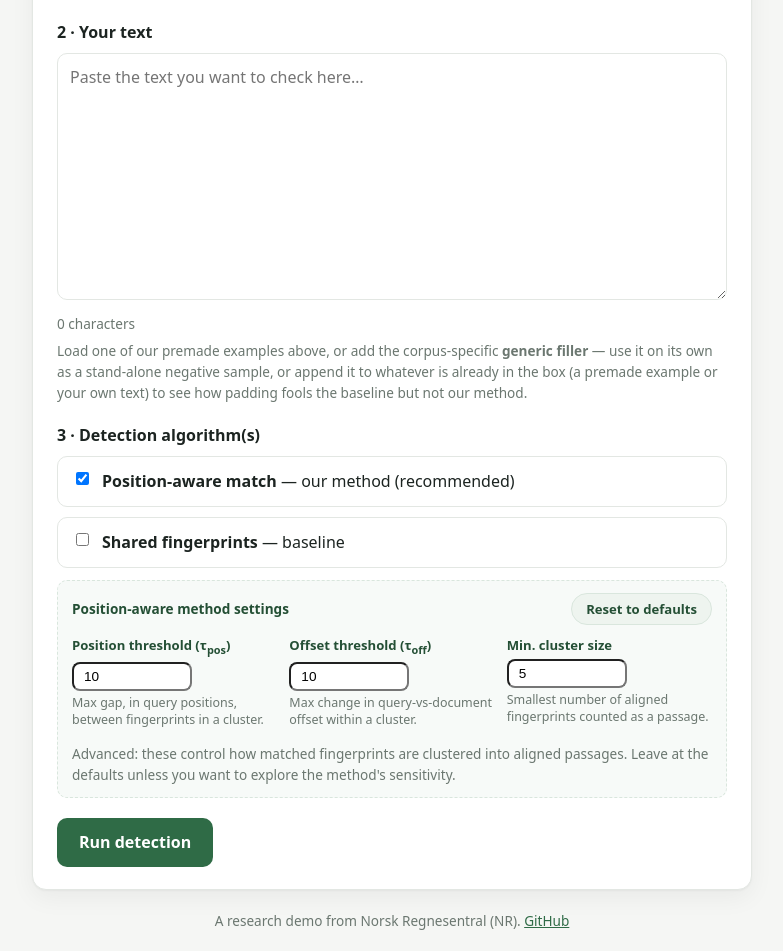
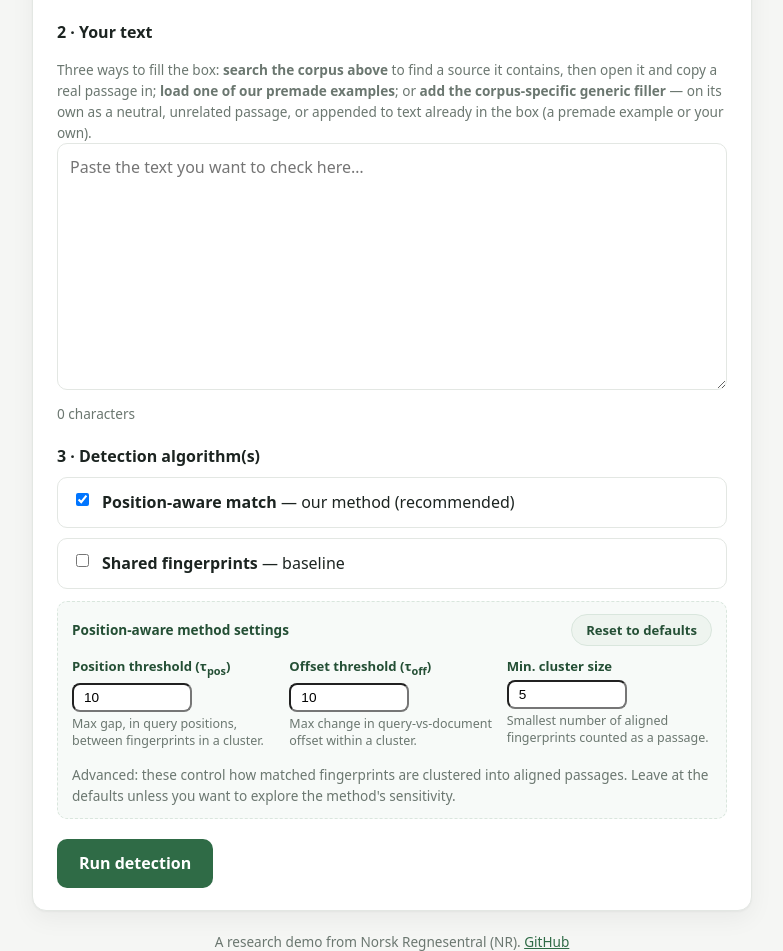
Before and after one commit to NorskRegnesentral/FindMyText, a Flask app: page / in a window 1280 px wide. Shown: the part 972-1923 px from the top of the page, without its empty margins (248-1031 px from the left). Before the commit the page ends 1902 px from the top, so only its background shows below. Run offline with Flask 3, Linux system fonts and the light colour scheme.

Commit message:
web: move text-insertion guidance above Your text field; neutral phrasing

```diff
--- a/web/corpussearch/templates/index.html
+++ b/web/corpussearch/templates/index.html
@@ -62,9 +62,6 @@
                 <p class="hint" id="corpus-desc"></p>
                 <p class="hint dataset-line" id="dataset-line"></p>
                 <div class="corpus-search hidden" id="corpus-search">
-                    <p class="hint">Search to see which sources this corpus actually
-                        contains, then open one and copy a real passage into the text
-                        box below to try it.</p>
                     <input type="search" id="corpus-search-input" class="corpus-search-input"
                         placeholder="Search which articles are in this corpus…" autocomplete="off" />
                     <ul class="corpus-search-results" id="corpus-search-results"></ul>
@@ -76,16 +73,17 @@
                     <label for="text">2 · Your text</label>
                     <span class="samples" id="samples"></span>
                 </div>
+                <p class="hint">
+                    Three ways to fill the box: <strong>search the corpus above</strong>
+                    to find a source it contains, then open it and copy a real passage
+                    in; <strong>load one of our premade examples</strong>; or
+                    <strong>add the corpus-specific generic filler</strong> — on its own
+                    as a neutral, unrelated passage, or appended to text already in the
+                    box (a premade example or your own).
+                </p>
                 <textarea id="text" name="text" rows="9"
                     placeholder="Paste the text you want to check here…"></textarea>
                 <p class="hint"><span id="char-count">0</span> characters</p>
-                <p class="hint">
-                    Load one of our premade examples above, or add the corpus-specific
-                    <strong>generic filler</strong> — use it on its own as a stand-alone
-                    negative sample, or append it to whatever is already in the box (a
-                    premade example or your own text) to see how padding fools the
-                    baseline but not our method.
-                </p>
             </div>
 
             <div class="field">
```
